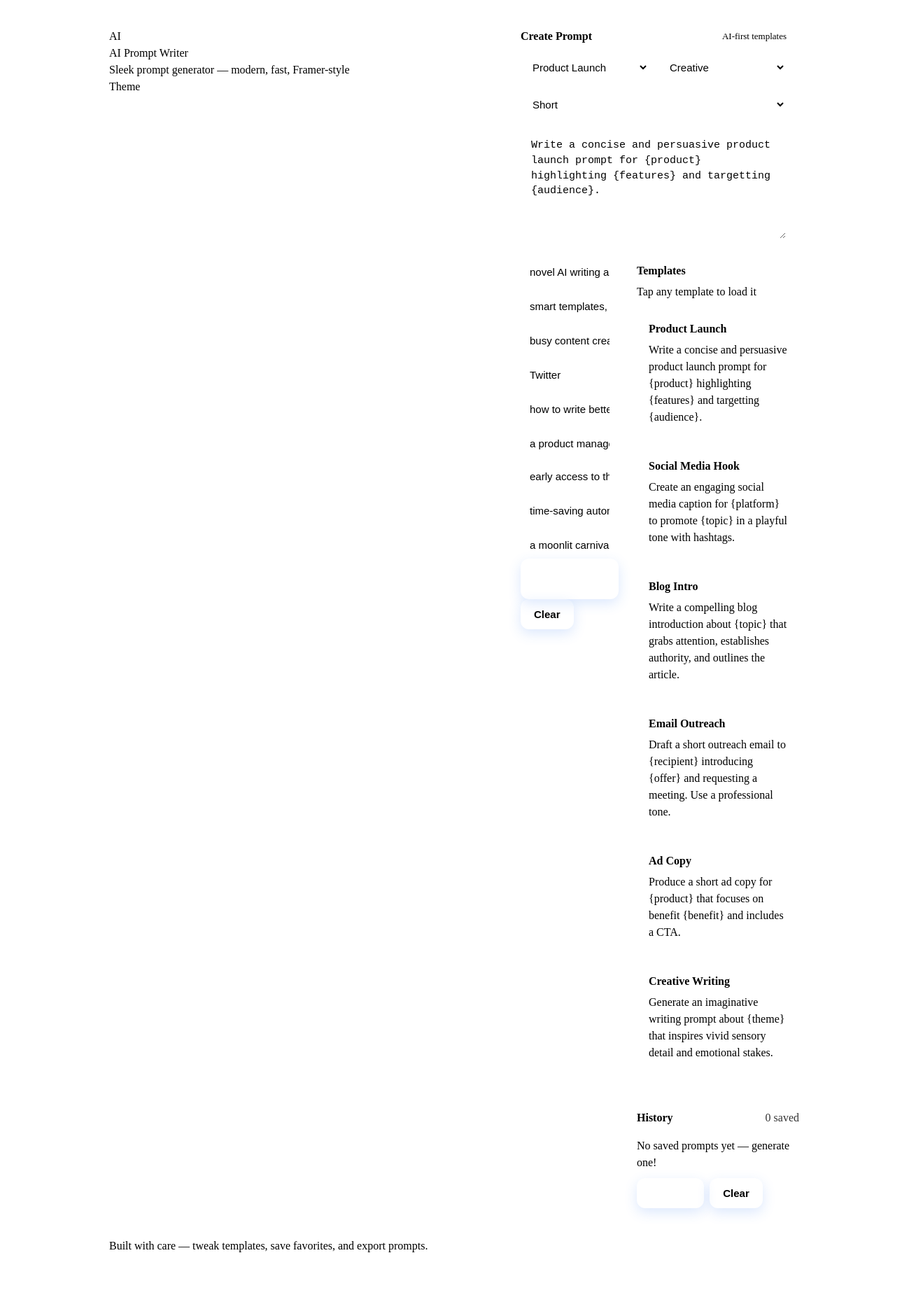
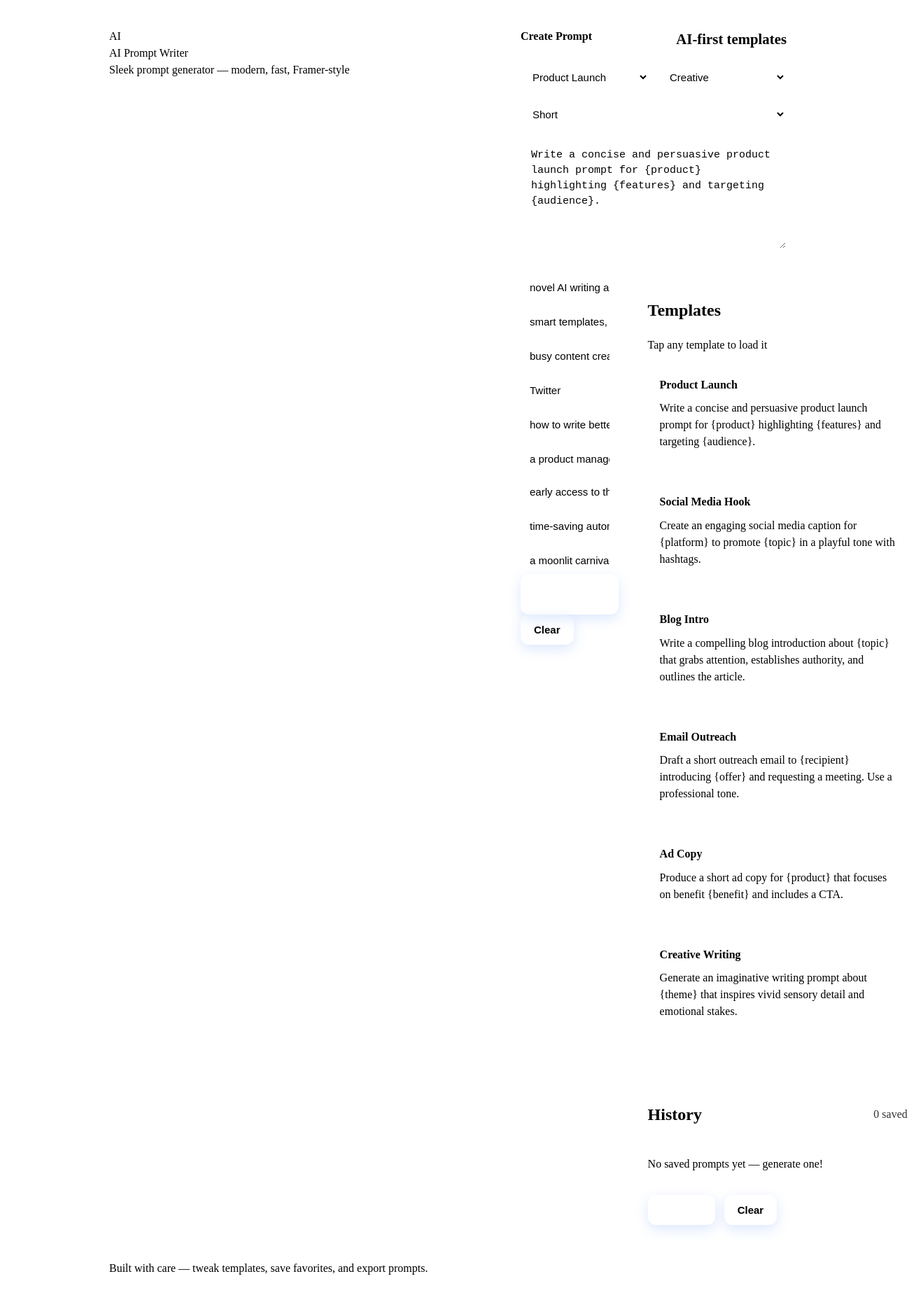
Before and after one commit to gabezigo/AiPromptGenerator, a React (Create React App) app: page / in a window 1280 px wide. Shown: the top 1860 px of the page at 70% size, 1319 px wide, since content can reach past the window. Before the commit the page ends 1832 px from the top, so only its background shows below. Built offline with nearby package versions, Linux system fonts and the light colour scheme; the HTML template or start-up script is replaced by a standard one.

Commit message:
Update App.js

```diff
--- a/src/App.js
+++ b/src/App.js
@@ -2,7 +2,7 @@ import React, { useState, useEffect } from 'react';
 import './App.css';
 
 const TEMPLATES = [
-  { title: 'Product Launch', template: 'Write a concise and persuasive product launch prompt for {product} highlighting {features} and targetting {audience}.' },
+  { title: 'Product Launch', template: 'Write a concise and persuasive product launch prompt for {product} highlighting {features} and targeting {audience}.' },
   { title: 'Social Media Hook', template: 'Create an engaging social media caption for {platform} to promote {topic} in a playful tone with hashtags.' },
   { title: 'Blog Intro', template: 'Write a compelling blog introduction about {topic} that grabs attention, establishes authority, and outlines the article.' },
   { title: 'Email Outreach', template: 'Draft a short outreach email to {recipient} introducing {offer} and requesting a meeting. Use a professional tone.' },
@@ -10,7 +10,7 @@ const TEMPLATES = [
   { title: 'Creative Writing', template: 'Generate an imaginative writing prompt about {theme} that inspires vivid sensory detail and emotional stakes.' }
 ];
 
-const sampleFields = {
+const DEFAULT_FIELDS = {
   product: 'novel AI writing assistant',
   features: 'smart templates, tone control, and one-click export',
   audience: 'busy content creators',
@@ -22,56 +22,67 @@ const sampleFields = {
   theme: 'a moonlit carnival'
 };
 
-function fillTemplate(tmpl, fields) {
-  return tmpl.replace(/\{(.*?)\}/g, (_, key) => fields[key.trim()] || key);
+function fillTemplate(template, fields) {
+  return template.replace(/\{(.*?)\}/g, (_, key) => fields[key.trim()] || `{${key}}`);
 }
 
 export default function App() {
   const [template, setTemplate] = useState(TEMPLATES[0].template);
   const [title, setTitle] = useState(TEMPLATES[0].title);
-  const [customFields, setCustomFields] = useState(sampleFields);
+  const [fields, setFields] = useState(DEFAULT_FIELDS);
   const [tone, setTone] = useState('creative');
   const [length, setLength] = useState('short');
   const [result, setResult] = useState('');
   const [history, setHistory] = useState(() => {
     try {
-      return JSON.parse(localStorage.getItem('prompts') || '[]')
-    } catch (e) { return [] }
+      return JSON.parse(localStorage.getItem('prompts') || '[]');
+    } catch {
+      return [];
+    }
   });
 
   useEffect(() => {
-    localStorage.setItem('prompts', JSON.stringify(history))
+    localStorage.setItem('prompts', JSON.stringify(history));
   }, [history]);
 
-  function generate() {
-    let base = fillTemplate(template, customFields);
-    // tweak based on tone & length
-    let toneText = tone === 'creative' ? 'Make it imaginative and surprising.' : tone === 'formal' ? 'Use a formal and professional tone.' : 'Keep it casual and friendly.';
-    let lenText = length === 'short' ? 'Keep it concise (1-2 sentences).' : length === 'medium' ? 'Provide 2-3 sentences with examples.' : 'Write a longer detailed prompt with examples.';
-    let final = `${base} ${toneText} ${lenText}`;
-    // small randomization
-    if (Math.random() > .7) final += ' Add a quick example usage.';
+  const generatePrompt = () => {
+    const base = fillTemplate(template, fields);
+    const toneText = tone === 'creative'
+      ? 'Make it imaginative and surprising.'
+      : tone === 'formal'
+        ? 'Use a formal and professional tone.'
+        : 'Keep it casual and friendly.';
+    const lengthText = length === 'short'
+      ? 'Keep it concise (1-2 sentences).'
+      : length === 'medium'
+        ? 'Provide 2-3 sentences with examples.'
+        : 'Write a longer detailed prompt with examples.';
+    let final = `${base} ${toneText} ${lengthText}`;
+
+    if (Math.random() > 0.7) final += ' Add a quick example usage.';
     setResult(final);
-    setHistory(h => [{ id: Date.now(), title: title, prompt: final }, ...h].slice(0, 30));
-  }
+    setHistory(h => [{ id: Date.now(), title, prompt: final }, ...h].slice(0, 30));
+  };
 
-  function copyResult() {
-    navigator.clipboard?.writeText(result);
+  const copyToClipboard = () => {
+    if (result) {
+      navigator.clipboard.writeText(result);
       alert('Prompt copied to clipboard!');
     }
+  };
 
-  function useTemplate(t) {
+  const loadTemplate = t => {
     setTemplate(t.template);
     setTitle(t.title);
-  }
+  };
 
-  function updateField(key, val) {
-    setCustomFields(f => ({ ...f, [key]: val }))
-  }
+  const updateField = (key, value) => {
+    setFields(f => ({ ...f, [key]: value }));
+  };
 
   return (
     <div className="container">
-      <div className="header">
+      <header className="header">
         <div className="brand">
           <div className="logo">AI</div>
           <div>
@@ -79,23 +90,19 @@ export default function App() {
             <div className="subtitle">Sleek prompt generator — modern, fast, Framer-style</div>
           </div>
         </div>
-        <div style={{ display: 'flex', gap: 10, alignItems: 'center' }}>
-          <div className="small">Theme</div>
-        </div>
-      </div>
+      </header>
 
       <main className="panel">
-        <div style={{ display: 'flex', justifyContent: 'space-between', alignItems: 'center', marginBottom: 12 }}>
-          <div style={{ fontWeight: 700 }}>Create Prompt</div>
-          <div style={{ color: 'var(--muted)', fontSize: 13 }}>AI-first templates</div>
+        <div style={{ display: 'flex', justifyContent: 'space-between', marginBottom: '1.2rem', fontWeight: '700' }}>
+          Create Prompt
+          <span style={{ color: 'var(--muted)', fontSize: '1.3rem' }}>AI-first templates</span>
         </div>
 
         <div className="controls">
-          <select className="select" value={title} onChange={(e) => {
-            const t = TEMPLATES.find(t => t.title === e.target.value);
-            useTemplate(t);
-          }}>
-            {TEMPLATES.map(t => <option key={t.title} value={t.title}>{t.title}</option>)}
+          <select className="select" value={title} onChange={e => loadTemplate(TEMPLATES.find(t => t.title === e.target.value))}>
+            {TEMPLATES.map(t => (
+              <option key={t.title} value={t.title}>{t.title}</option>
+            ))}
           </select>
 
           <select className="select" value={tone} onChange={e => setTone(e.target.value)}>
@@ -113,83 +120,127 @@ export default function App() {
 
         <textarea className="textarea" value={template} onChange={e => setTemplate(e.target.value)} />
 
-        <div style={{ display: 'grid', gridTemplateColumns: '1fr 260px', gap: 12, marginTop: 12 }}>
+        <div style={{ display: 'grid', gridTemplateColumns: '1fr 26rem', gap: '1.2rem', marginTop: '1.2rem' }}>
           <div>
             <div className="grid-inputs">
-              {Object.keys(sampleFields).slice(0, 6).map(k => (
-                <input key={k} className="input" value={customFields[k] || ''} onChange={e => updateField(k, e.target.value)} placeholder={k} />
+              {Object.keys(DEFAULT_FIELDS).slice(0, 6).map(key => (
+                <input
+                  key={key}
+                  className="input"
+                  placeholder={key}
+                  value={fields[key] || ''}
+                  onChange={e => updateField(key, e.target.value)}
+                />
               ))}
             </div>
-            <div className="grid-inputs" style={{ marginTop: 8 }}>
-              {Object.keys(sampleFields).slice(6).map(k => (
-                <input key={k} className="input" value={customFields[k] || ''} onChange={e => updateField(k, e.target.value)} placeholder={k} />
+            <div className="grid-inputs">
+              {Object.keys(DEFAULT_FIELDS).slice(6).map(key => (
+                <input
+                  key={key}
+                  className="input"
+                  placeholder={key}
+                  value={fields[key] || ''}
+                  onChange={e => updateField(key, e.target.value)}
+                />
               ))}
             </div>
+
             <div className="actions">
-              <button className="btn" onClick={generate}>Generate Prompt</button>
-              <button className="btn transparent" onClick={() => {
-                setResult('');
-              }}>Clear</button>
+              <button className="btn" onClick={generatePrompt}>Generate Prompt</button>
+              <button className="btn transparent" onClick={() => setResult('')}>Clear</button>
             </div>
+
             {result && (
-              <div className="resultCard">
+              <section className="resultCard" aria-live="polite">
                 <div style={{ display: 'flex', justifyContent: 'space-between', alignItems: 'center' }}>
-                  <div style={{ fontWeight: 700 }}>Generated Prompt</div>
-                  <div style={{ display: 'flex', gap: 8 }}>
-                    <button className="btn" onClick={copyResult}>Copy</button>
-                    <button className="btn transparent" onClick={() => {
+                  <strong>Generated Prompt</strong>
+                  <div style={{ display: 'flex', gap: '0.8rem' }}>
+                    <button className="btn" onClick={copyToClipboard}>Copy</button>
+                    <button
+                      className="btn transparent"
+                      onClick={() => {
                         const blob = new Blob([result], { type: 'text/plain;charset=utf-8' });
                         const url = URL.createObjectURL(blob);
                         const a = document.createElement('a');
-                      a.href = url; a.download = 'prompt.txt'; a.click();
+                        a.href = url;
+                        a.download = 'prompt.txt';
+                        a.click();
                         URL.revokeObjectURL(url);
-                    }}>Download</button>
+                      }}
+                    >
+                      Download
+                    </button>
                   </div>
                 </div>
-                <div style={{ marginTop: 10, whiteSpace: 'pre-wrap' }}>{result}</div>
-              </div>
+                <p style={{ marginTop: '1rem', whiteSpace: 'pre-wrap' }}>{result}</p>
+              </section>
             )}
           </div>
 
-          <aside className="sidebar">
-            <div className="panel" style={{ padding: 14 }}>
-              <div style={{ fontWeight: 700 }}>Templates</div>
-              <div className="small" style={{ marginTop: 6 }}>Tap any template to load it</div>
+          <aside className="sidebar" aria-label="Templates and History">
+            <section className="panel" style={{ padding: '1.4rem' }}>
+              <h2 style={{ fontWeight: '700' }}>Templates</h2>
+              <p className="small" style={{ marginTop: '0.6rem' }}>Tap any template to load it</p>
               <div className="templates">
                 {TEMPLATES.map(t => (
-                  <div key={t.title} className="template" onClick={() => useTemplate(t)}>
-                    <div style={{ fontWeight: 700 }}>{t.title}</div>
-                    <div className="small" style={{ marginTop: 6 }}>{t.template}</div>
+                  <div
+                    key={t.title}
+                    className="template"
+                    role="button"
+                    tabIndex={0}
+                    onClick={() => loadTemplate(t)}
+                    onKeyDown={e => { if (e.key === 'Enter') loadTemplate(t); }}
+                    aria-label={`Load ${t.title} template`}
+                  >
+                    <div style={{ fontWeight: '700' }}>{t.title}</div>
+                    <p className="small" style={{ marginTop: '0.6rem' }}>{t.template}</p>
                   </div>
                 ))}
               </div>
-            </div>
+            </section>
 
-            <div style={{ height: 12 }} />
-            <div className="panel" style={{ padding: 14, marginTop: 12 }}>
+            <section className="panel" style={{ padding: '1.4rem', marginTop: '1.2rem' }}>
               <div style={{ display: 'flex', justifyContent: 'space-between', alignItems: 'center' }}>
-                <div style={{ fontWeight: 700 }}>History</div>
-                <div className="small" style={{ opacity: 0.8 }}>{history.length} saved</div>
+                <h2 style={{ fontWeight: '700' }}>History</h2>
+                <span className="small" style={{ opacity: 0.8 }}>{history.length} saved</span>
               </div>
               <div className="history-list">
+                {history.length === 0 && <p className="small" style={{ marginTop: '0.8rem' }}>No saved prompts yet — generate one!</p>}
                 {history.map(h => (
-                  <div key={h.id} className="history-item" onClick={() => setResult(h.prompt)}>
-                    <div style={{ fontSize: 13, fontWeight: 700 }}>{h.title}</div>
-                    <div className="small" style={{ marginTop: 6, overflow: 'hidden', textOverflow: 'ellipsis', whiteSpace: 'nowrap' }}>{h.prompt}</div>
+                  <div
+                    key={h.id}
+                    className="history-item"
+                    role="button"
+                    tabIndex={0}
+                    onClick={() => setResult(h.prompt)}
+                    onKeyDown={e => { if (e.key === 'Enter') setResult(h.prompt); }}
+                    aria-label={`Load saved prompt: ${h.title}`}
+                  >
+                    <div>{h.title}</div>
+                    <div>{h.prompt}</div>
                   </div>
                 ))}
-                {history.length === 0 && <div className="small" style={{ marginTop: 8 }}>No saved prompts yet — generate one!</div>}
               </div>
-              <div style={{ marginTop: 10, display: 'flex', gap: 8 }}>
-                <button className="btn" onClick={() => { navigator.clipboard?.writeText(history.map(h => h.prompt).join('\n---\n')); alert('All prompts copied'); }}>Copy All</button>
-                <button className="btn transparent" onClick={() => { setHistory([]); }}>Clear</button>
+              <div style={{ marginTop: '1rem', display: 'flex', gap: '0.8rem' }}>
+                <button
+                  className="btn"
+                  onClick={() => {
+                    navigator.clipboard.writeText(history.map(h => h.prompt).join('\n---\n'));
+                    alert('All prompts copied');
+                  }}
+                >
+                  Copy All
+                </button>
+                <button className="btn transparent" onClick={() => setHistory([])}>Clear</button>
               </div>
-            </div>
+            </section>
           </aside>
         </div>
       </main>
 
-      <div className="footer">Built with care — tweak templates, save favorites, and export prompts.</div>
+      <footer className="footer">
+        Built with care — tweak templates, save favorites, and export prompts.
+      </footer>
     </div>
   );
 }
```
Lines whose indentation alone changed are shown as unchanged.
